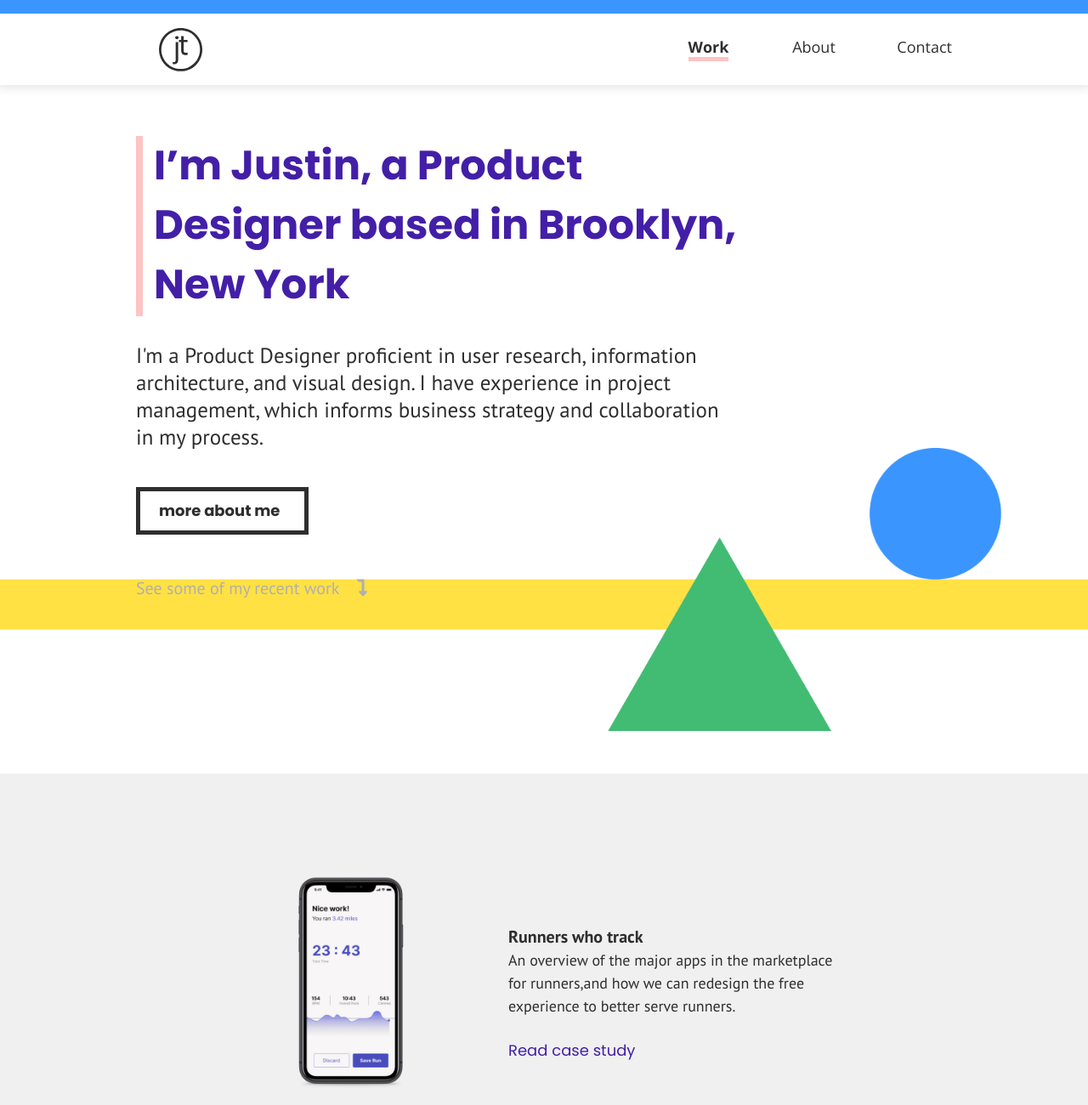
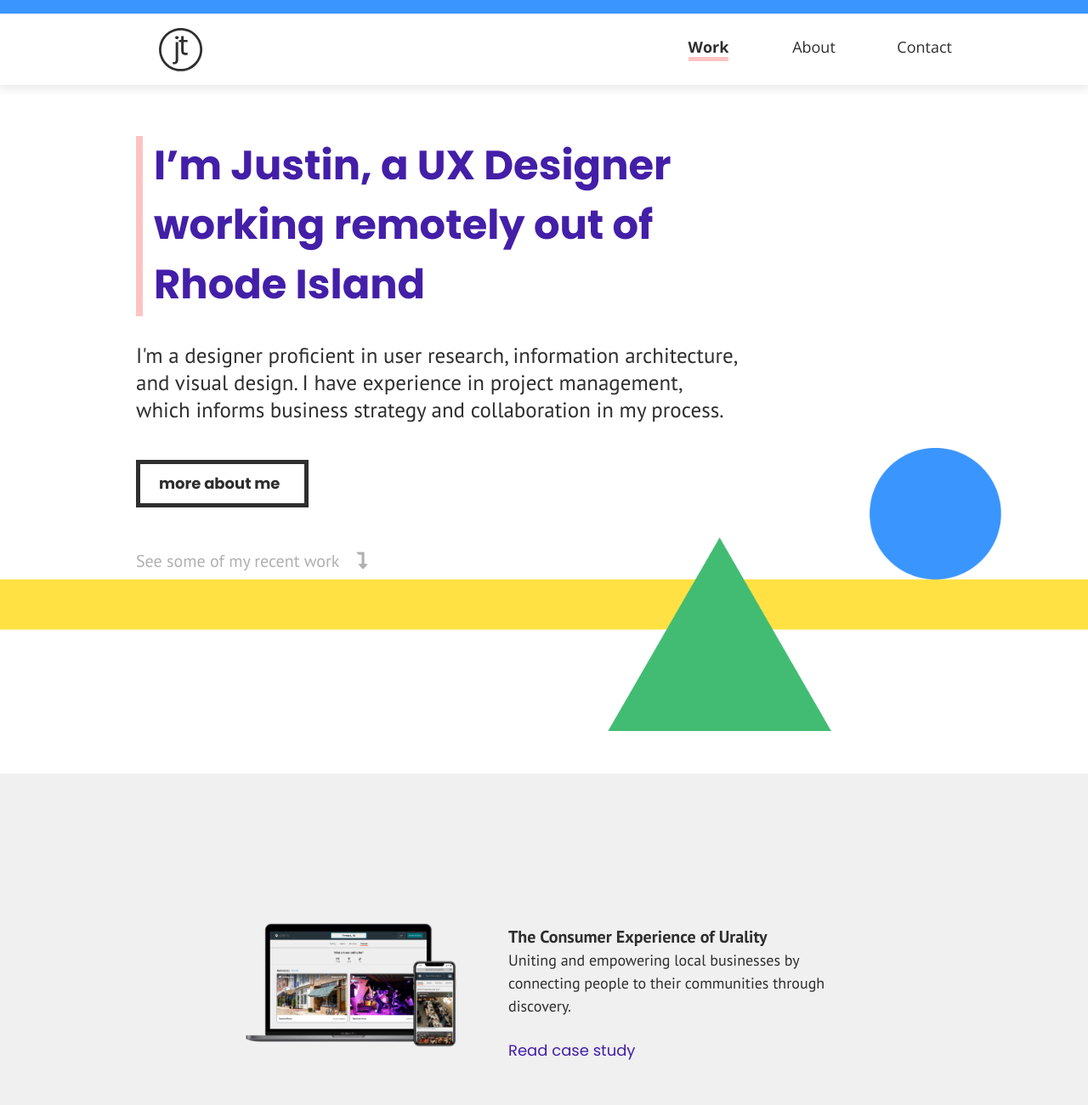
Before and after one commit to emykingmae/my_portfolio, a plain HTML site: page index.html in a window 1280 px wide. Shown: the top 1300 px of the page at 85% size. Drawn offline with nearby package versions, Linux system fonts and the light colour scheme; some icons are missing.

Commit message:
bio-updates

```diff
--- a/index.html
+++ b/index.html
@@ -64,8 +64,8 @@ if (obj.contentDocument && obj.contentDocument.ks) {
 
   <section class="hero">
     <div class="hero-inner">
-        <h1 class="hero-h1 animated fadeInLeft delay-0">I’m Justin, a Product Designer based in Brooklyn, New York <span class="iconify" data-inline="false" data-icon="emojione:waving-hand" style="font-size: 4rem;"></span> </h1>
-        <h3 class="h3-hero animated fadeInRight delay-0">I'm a Product Designer proficient in user research, information architecture, and visual design. I have experience in project management, which informs business strategy and collaboration in my process.</h3>
+        <h1 class="hero-h1 animated fadeInLeft delay-0">I’m Justin, a UX Designer working remotely out of Rhode Island <span class="iconify" data-inline="false" data-icon="emojione:waving-hand" style="font-size: 4rem;"></span> </h1>
+        <h3 class="h3-hero animated fadeInRight delay-0">I'm a designer proficient in user research, information architecture, and visual design. I have experience in project management, which informs business strategy and collaboration in my process.</h3>
         <a href="About.html" class="cta-1">more about me</a>
         <a href="#work"><p class="see-more animated pulse delay-3s">See some of my recent work<i class="fas fa-level-down-alt"></i></p></a>
       </div>
@@ -78,6 +78,18 @@ if (obj.contentDocument && obj.contentDocument.ks) {
 
 
 <div class="ux-work">
+
+  <div class="case-block">
+    <aside>
+      <img src="media/images/urality-preview.jpg" alt="Running-App Photo">
+    </aside>
+    <span>
+      <h3>The Consumer Experience of Urality</h3>
+      <p>Uniting and empowering local businesses by connecting people to their communities through discovery.</p>
+      <a href="urality.html" class="cta-cs">Read case study</a>
+    </span>
+  </div>
+
   <div class="case-block">
   <aside>
     <img src="media/images/run-preview.jpg" alt="Running-App Photo">
```
Also changed, not shown: About.html (+1 -1 lines), media/images/urality-preview.jpg (added), urality.html (added), 2 other files.
